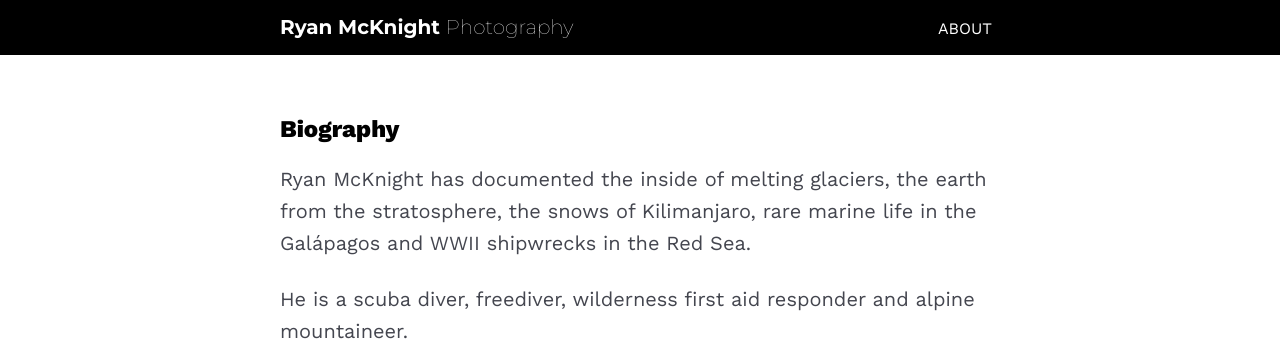
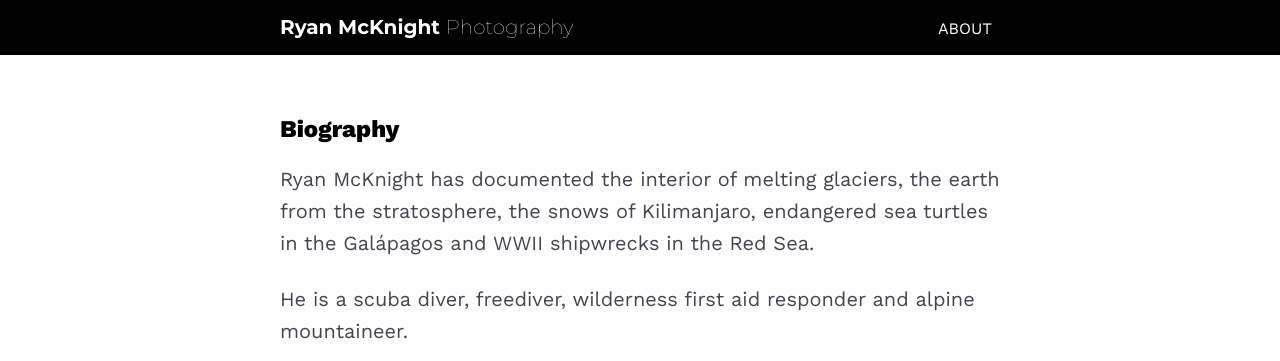
Before and after one commit to mcknightlabs/mcknight-studio, a Jekyll site: the page built from about.html, in a window 1280 px wide. Shown: the top 361 px of the page. Built offline with Jekyll 4.4.1, drawn with Linux system fonts in a browser that asks for light colours.

Commit message:
updates about page

```diff
--- a/about.html
+++ b/about.html
@@ -6,7 +6,7 @@ layout: default
 
 <h2>Biography</h2>
 
-<p>Ryan McKnight has documented the inside of melting glaciers, the earth from the stratosphere, the snows of Kilimanjaro, rare marine life in the Galápagos and WWII shipwrecks in the Red Sea.</p>
+<p>Ryan McKnight has documented the interior of melting glaciers, the earth from the stratosphere, the snows of Kilimanjaro, endangered sea turtles in the Galápagos and WWII shipwrecks in the Red Sea.</p>
 <p>He is a scuba diver, freediver, wilderness first aid responder and alpine mountaineer.</p>
 
 <p>McKnight founded and leads the <a href="https://www.industrydive.com/news/post/honoring-industry-dives-award-winning-design-leader/">award-winning</a> <a href="https://design.industrydive.com/">design team</a> at <a href="https://design.industrydive.com/">Industry Dive</a>, a rapidly growing business news company in Washington, DC. In 2017, he was recognized as an "<a href="http://www.siia.net/bims/SPECIAL-PROGRAMS/Emerging-Leader-Awards">Emerging Leader</a>" in B2B for his work at Industry Dive.</p>
```
